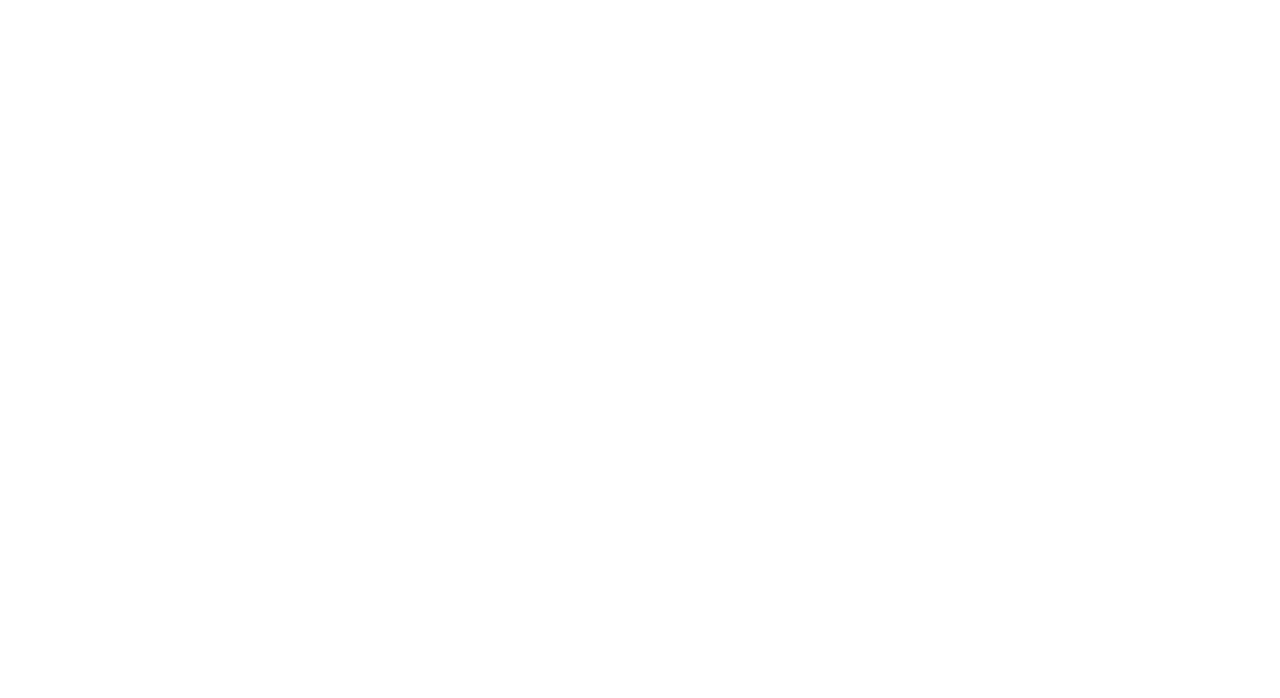
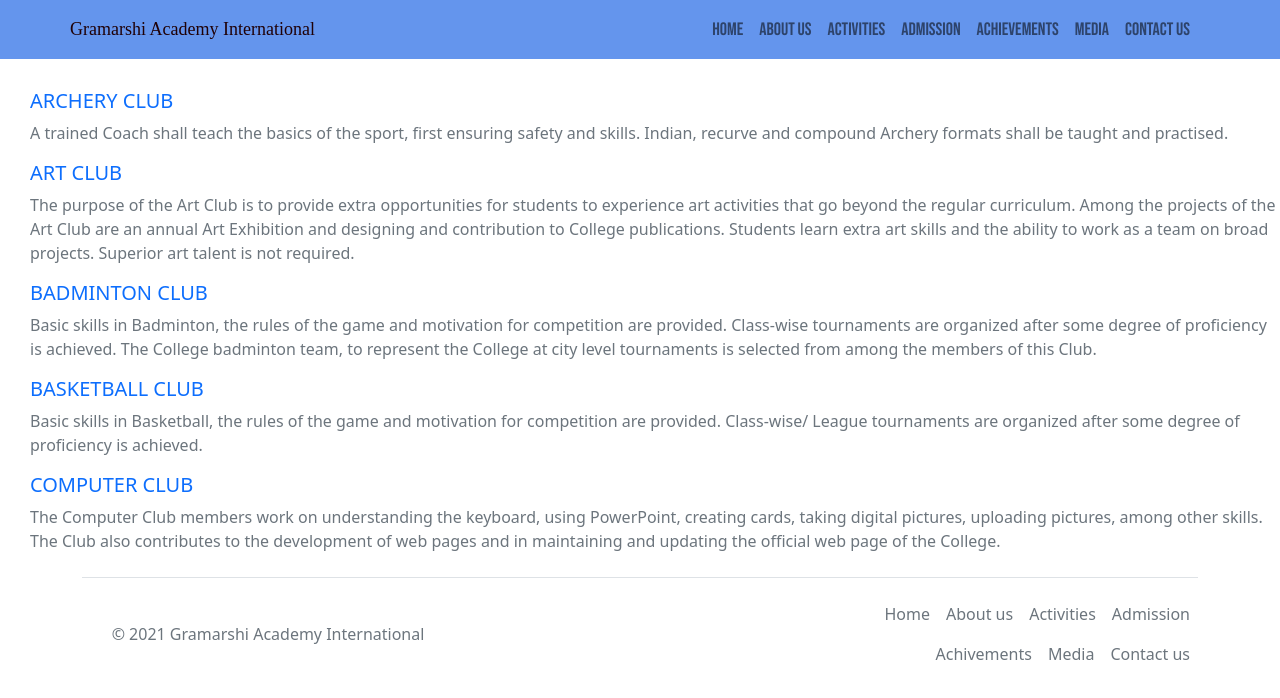
Before and after one commit to writetorkpandey/websiteGiaInfy, a React (Create React App) app: page /Activitypage in a window 1280 px wide. Shown: the top 698 px of the page. Built offline with nearby package versions, Linux system fonts and the light colour scheme.

Commit message:
Activity page modified

```diff
--- a/src/App.js
+++ b/src/App.js
@@ -1,15 +1,12 @@
 
 import logo from "./logo.svg";
 import "./App.css";
-import Header from "./Components/Header";
-import { Footer } from "./Components/Footer";
-import Aboutus from "./Components/Aboutus";
-import Media from "./Components/Media";
 import { BrowserRouter as Router, Switch, Route, Link } from "react-router-dom";
 import Homepage from "./Pages/Homepage";
 import Aboutuspage from "./Pages/Aboutuspage";
 import Mediapage from "./Pages/Mediapage";
-
+import ActivityPage from "./Pages/ActivityPage";
+import Contactuspage from "./Pages/Contactuspage";
 
 function App() {
   return (
@@ -20,6 +17,8 @@ function App() {
           <Route path="/" exact component={Homepage} />
           <Route path="/Aboutuspage" exact component={Aboutuspage} />
           <Route path="/Mediapage" component={Mediapage} />
+          <Route path="/Activitypage" component={ActivityPage} />
+          <Route path="/Contactuspage" component={Contactuspage} />
         </Switch>
       </Router>
     </div>
--- a/src/Components/Activity.js
+++ b/src/Components/Activity.js
@@ -1,33 +1,31 @@
-import React from 'react'
+import React from 'react';
 
 export default function Activity() {
+
+   const activityData = [
+       {activityName:"ARCHERY CLUB",
+        activityDescription: "A trained Coach shall teach the basics of the sport, first ensuring safety and skills. Indian, recurve and compound Archery formats shall be taught and practised." },
+        {activityName:"ART CLUB",
+        activityDescription: "The purpose of the Art Club is to provide extra opportunities for students to experience art activities that go beyond the regular curriculum. Among the projects of the Art Club are an annual Art Exhibition and designing and contribution to College publications. Students learn extra art skills and the ability to work as a team on broad projects. Superior art talent is not required." },
+        {activityName:"BADMINTON CLUB",
+        activityDescription: "Basic skills in Badminton, the rules of the game and motivation for competition are provided. Class-wise tournaments are organized after some degree of proficiency is achieved. The College badminton team, to represent the College at city level tournaments is selected from among the members of this Club." },
+        {activityName:"BASKETBALL CLUB",
+        activityDescription: "Basic skills in Basketball, the rules of the game and motivation for competition are provided. Class-wise/ League tournaments are organized after some degree of proficiency is achieved." },
+        {activityName:"COMPUTER CLUB",
+        activityDescription: "The Computer Club members work on understanding the keyboard, using PowerPoint, creating cards, taking digital pictures, uploading pictures, among other skills. The Club also contributes to the development of web pages and in maintaining and updating the official web page of the College." }
+   ]
     return (
-//             <div className="bd-example">
-//     <dl>
-//     <dt>ARCHERY CLUB</dt>
-//     <dd>A trained Coach shall teach the basics of the sport, first ensuring safety and skills. Indian, recurve and compound Archery formats shall be taught and practised.</dd>
-//     <dt>ART CLUB</dt>
-//     <dd>The purpose of the Art Club is to provide extra opportunities for students to experience art activities that go beyond the regular curriculum. Among the projects of the Art Club are an annual Art Exhibition and designing and contribution to College publications. Students learn extra art skills and the ability to work as a team on broad projects. Superior art talent is not required.</dd>
-//     <dt>BADMINTON CLUB</dt>
-//     <dd>Basic skills in Badminton, the rules of the game and motivation for competition are provided. Class-wise tournaments are organized after some degree of proficiency is achieved. The College badminton team, to represent the College at city level tournaments is selected from among the members of this Club.</dd>
-//     <dt>BASKETBALL CLUB</dt>
-//     <dd>Basic skills in Basketball, the rules of the game and motivation for competition are provided. Class-wise/ League tournaments are organized after some degree of proficiency is achieved.</dd>
-//     <dt>COMPUTER CLUB</dt>
-//     <dd>The Computer Club members work on understanding the keyboard, using PowerPoint, creating cards, taking digital pictures, uploading pictures, among other skills. The Club also contributes to the development of web pages and in maintaining and updating the official web page of the College.</dd>
-//     </dl>
-// </div>
+
 
 <div className="activity-div-container">
-      <h1 className="activity-h1">ARCHERY CLUB</h1>
-      <p>A trained Coach shall teach the basics of the sport, first ensuring safety and skills. Indian, recurve and compound Archery formats shall be taught and practised.</p>
-      <h1 className="activity-h1">ART CLUB</h1>
-      <p>The purpose of the Art Club is to provide extra opportunities for students to experience art activities that go beyond the regular curriculum. Among the projects of the Art Club are an annual Art Exhibition and designing and contribution to College publications. Students learn extra art skills and the ability to work as a team on broad projects. Superior art talent is not required.</p>
-      <h1 className="activity-h1">BADMINTON CLUB</h1>
-      <p>Basic skills in Badminton, the rules of the game and motivation for competition are provided. Class-wise tournaments are organized after some degree of proficiency is achieved. The College badminton team, to represent the College at city level tournaments is selected from among the members of this Club.</p>
-      <h1 className="activity-h1">BASKETBALL CLUB</h1>
-      <p>Basic skills in Basketball, the rules of the game and motivation for competition are provided. Class-wise/ League tournaments are organized after some degree of proficiency is achieved.</p>
-      <h1 className="activity-h1">COMPUTER CLUB</h1>
-      <p>The Computer Club members work on understanding the keyboard, using PowerPoint, creating cards, taking digital pictures, uploading pictures, among other skills. The Club also contributes to the development of web pages and in maintaining and updating the official web page of the College.</p>
+    {activityData.map((item)=>{
+          return(
+              <>
+              <h1 className="h5 text-primary">{item.activityName}</h1>
+              <p className="text-secondary">{item.activityDescription}</p>
+              </>
+          )
+    })}
 </div>
     )
 }
--- /dev/null
+++ b/src/Pages/ActivityPage.js
@@ -0,0 +1,14 @@
+import React from "react";
+import { Footer } from "../Components/Footer";
+import Header from "../Components/Header";
+import Activity from "../Components/Activity";
+
+export default function ActivityPage() {
+  return (
+    <>
+      <Header />
+      <Activity/>
+      <Footer />
+    </>
+  );
+}
--- /dev/null
+++ b/src/Pages/Contactuspage.js
@@ -0,0 +1,14 @@
+import React from "react";
+import { Footer } from "../Components/Footer";
+import Header from "../Components/Header";
+import ContactUs from "../Components/ContactUs";
+
+export default function Contactuspage() {
+  return (
+    <>
+      <Header />
+      <ContactUs/>
+      <Footer />
+    </>
+  );
+}
```
Also changed, not shown: 1 other file (tests, documents, lock files or other folders).
